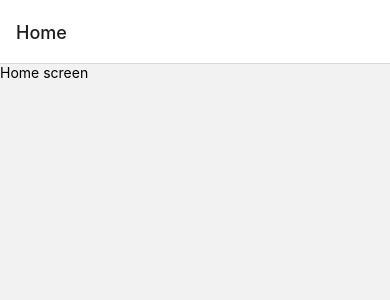
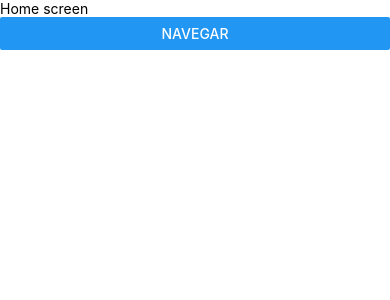
Before and after one commit to ChristianRV29/MoviesApp-RN, a React Native app: screen / in a window 390 px wide. Shown: the top 300 px of the page. Built offline with nearby package versions, Linux system fonts and the light colour scheme.

Commit message:
Navigation between screens

```diff
--- a/index.js
+++ b/index.js
@@ -2,8 +2,8 @@
  * @format
  */
 
-import {AppRegistry} from 'react-native';
+import { AppRegistry } from 'react-native';
 import App from './App';
-import {name as appName} from './app.json';
+import { name as appName } from './app.json';
 
 AppRegistry.registerComponent(appName, () => App);
--- a/src/navigation/Navigation.tsx
+++ b/src/navigation/Navigation.tsx
@@ -10,7 +10,13 @@ const { Navigator, Screen } = Stack;
 
 export const Navigation = () => {
   return (
-    <Navigator>
+    <Navigator
+      screenOptions={{
+        headerShown: false,
+        cardStyle: {
+          backgroundColor: 'white',
+        },
+      }}>
       <Screen name={'Home'} component={HomeScreen} />
       <Screen name={'Detail'} component={DetailScreen} />
     </Navigator>
--- a/src/screens/HomeScreen.tsx
+++ b/src/screens/HomeScreen.tsx
@@ -1,8 +1,7 @@
 import React, { useEffect } from 'react';
-import { View, Text } from 'react-native';
+import { View, Text, Button } from 'react-native';
 
-export const HomeScreen = () => {
-
+export const HomeScreen = ({ navigation }: any) => {
   useEffect(() => {
     console.log('HomeScreen render!');
   }, []);
@@ -10,6 +9,7 @@ export const HomeScreen = () => {
   return (
     <View>
       <Text>Home screen</Text>
+      <Button title={'Navegar'} onPress={() => navigation.navigate('Detail')} />
     </View>
   );
 };
```
